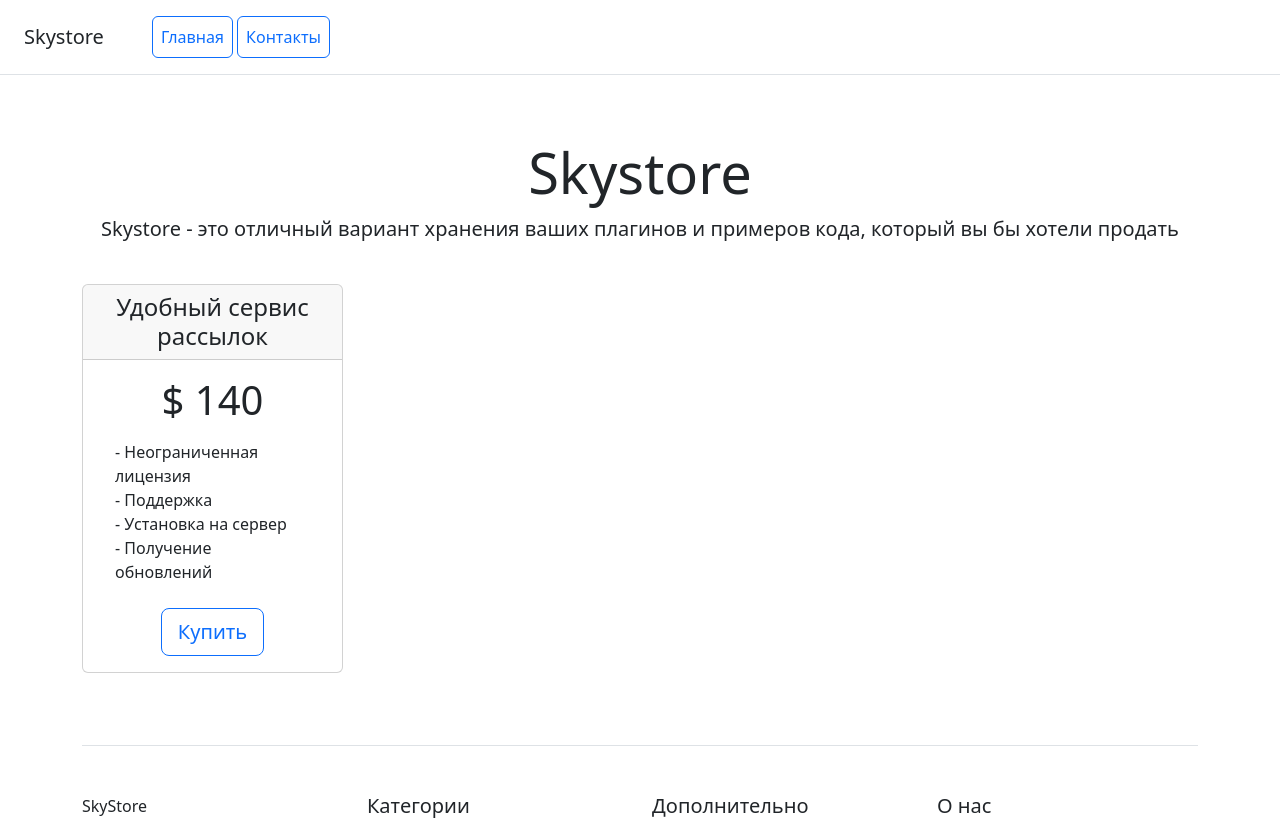
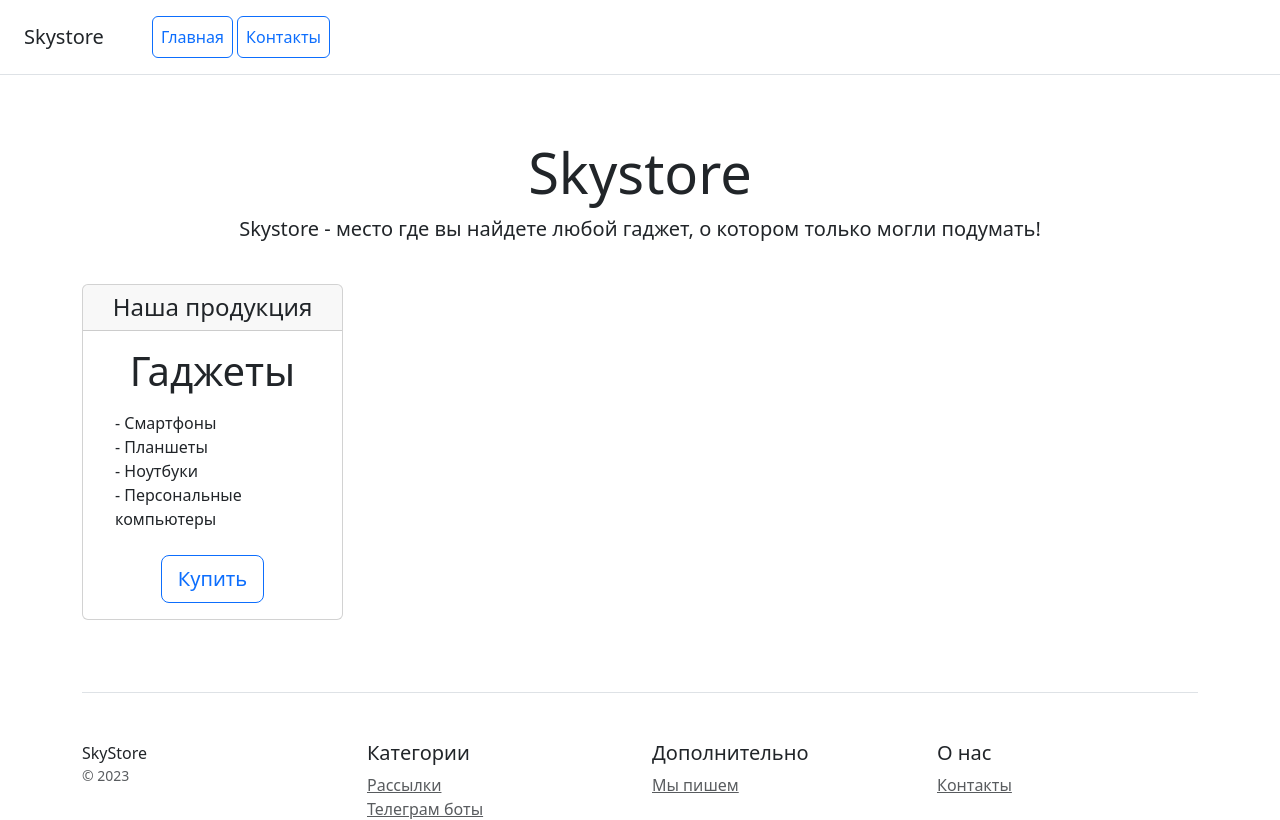
Before and after one commit to EliasN96/DJANGO_HW_2, a Django app: page / in a window 1280 px wide. Shown: the top 820 px of the page. Run offline with Django 5.2, Linux system fonts and the light colour scheme.

Commit message:
update catalog\templates\home.html

```diff
--- a/catalog/templates/home.html
+++ b/catalog/templates/home.html
@@ -17,8 +17,8 @@
 
 <div class="pricing-header px-3 py-3 pt-md-5 pb-md-4 mx-auto text-center">
     <h1 class="display-4">Skystore</h1>
-    <p class="lead">Skystore - это отличный вариант хранения ваших плагинов и примеров кода, который вы бы хотели
-        продать</p>
+    <p class="lead">Skystore - место где вы найдете любой гаджет, о котором только могли подумать!
+        </p>
 </div>
 
 <div class="container">
@@ -26,21 +26,24 @@
         <div class="col-3">
             <div class="card mb-4 box-shadow">
                 <div class="card-header">
-                    <h4 class="my-0 font-weight-normal">Удобный сервис рассылок</h4>
+                    <h4 class="my-0 font-weight-normal">Наша продукция</h4>
                 </div>
                 <div class="card-body">
-                    <h1 class="card-title pricing-card-title">$ 140</h1>
+                    <h1 class="card-title pricing-card-title">Гаджеты</h1>
                     <ul class="list-unstyled mt-3 mb-4 text-start m-3">
-                        <li>- Неограниченная лицензия</li>
-                        <li>- Поддержка</li>
-                        <li>- Установка на сервер</li>
-                        <li>- Получение обновлений</li>
+                        <li>- Смартфоны</li>
+                        <li>- Планшеты</li>
+                        <li>- Ноутбуки</li>
+                        <li>- Персональные компьютеры</li>
                     </ul>
                     <button type="button" class="btn btn-lg btn-block btn-outline-primary">Купить</button>
                 </div>
             </div>
         </div>
     </div>
+
+
+
 
     <footer class="pt-4 my-md-5 pt-md-5 border-top">
         <div class="row">
```
